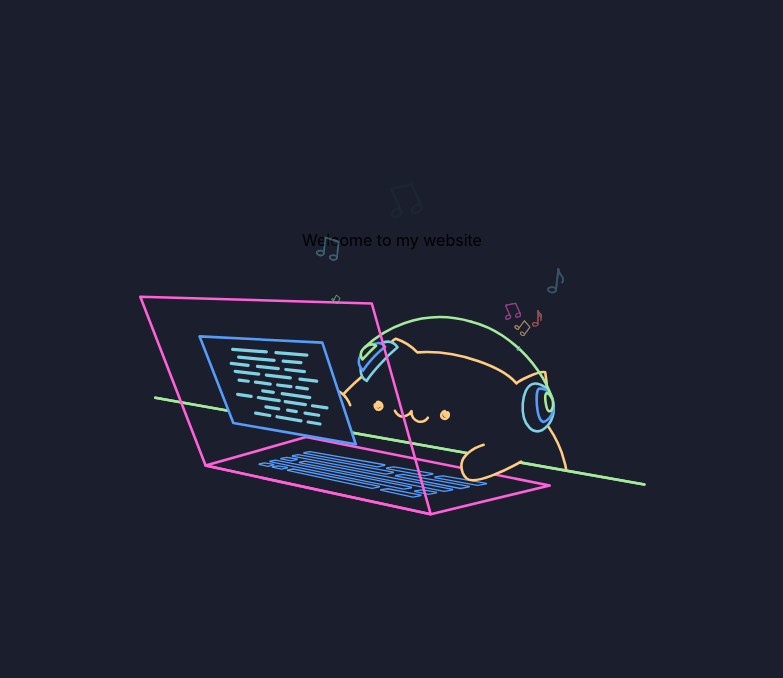
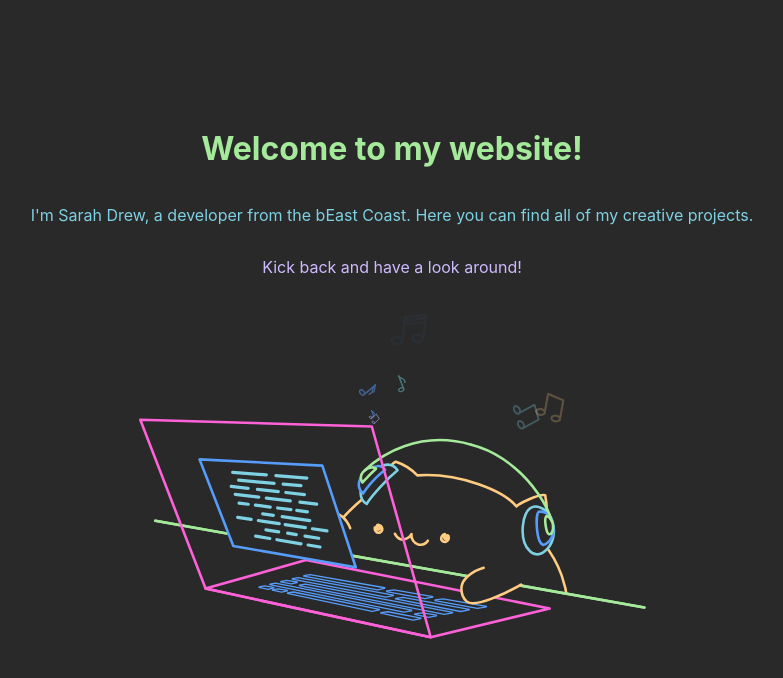
Before and after one commit to sdrew712/sarahs-website, a Next.js app: page / in a window 1280 px wide. Shown: the top 678 px of the page, without its empty margins (248-1031 px from the left). Built offline with nearby package versions, Linux system fonts and the light colour scheme.

Commit message:
added paragraphs, changed bg colors

```diff
--- a/pages/index.js
+++ b/pages/index.js
@@ -6,11 +6,16 @@ export default function Home() {
   return (
     <div className={styles.container}>
       <Head>
-        <title>Sarah's Website</title>
+        <title>
+          Sarah's Website
+          </title>
         <meta name="description" content="I'm Sarah and I'm a better developer than Andrew" />
         <link rel="icon" href="/favicon.ico" />
       </Head>
-      <div>Welcome to my website</div>
+
+      <h1>Welcome to my website!</h1>
+      <p id="one">I'm Sarah Drew, a developer from the bEast Coast. Here you can find all of my creative projects.</p>
+      <p id="two">Kick back and have a look around!</p>
       <BongoCat width="40%" height="40%"/>
     </div>
   )
--- a/styles/bongo-cat.scss
+++ b/styles/bongo-cat.scss
@@ -1,5 +1,5 @@
 :root {
-  --bg: #1a1e2d;
+  --bg: #292929;
   --green: #a5ea9b;
   --pink: #ff61d8;
   --blue: #569cfa;
--- a/styles/globals.css
+++ b/styles/globals.css
@@ -1,10 +1,26 @@
 html,
 body {
-  background-color: #1a1e2d;
+  background-color: #292929;
   padding: 0;
   margin: 0;
   font-family: -apple-system, BlinkMacSystemFont, Segoe UI, Roboto, Oxygen,
     Ubuntu, Cantarell, Fira Sans, Droid Sans, Helvetica Neue, sans-serif;
+}
+
+h1 {
+  color: #a5ea9b;
+  text-align: center;
+}
+
+#one {
+  color: #7ed1e2;
+  text-align: center;
+}
+
+#two {
+  color: #cebbff;
+  text-align: center;
+  padding-bottom: 80px;
 }
 
 a {
```
